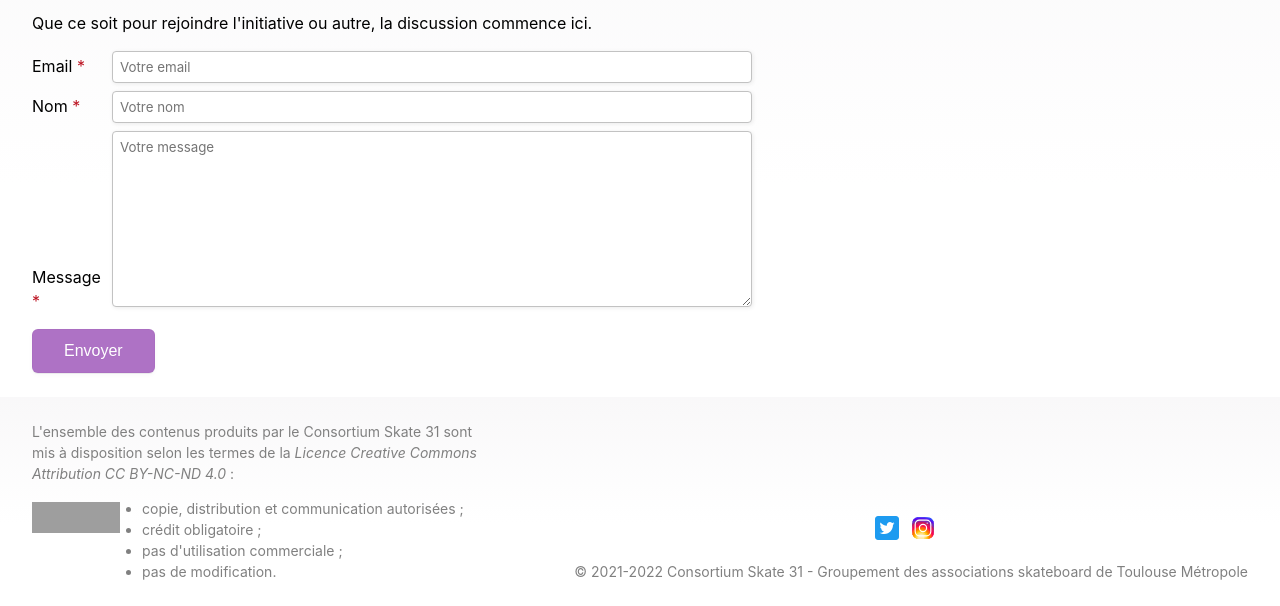
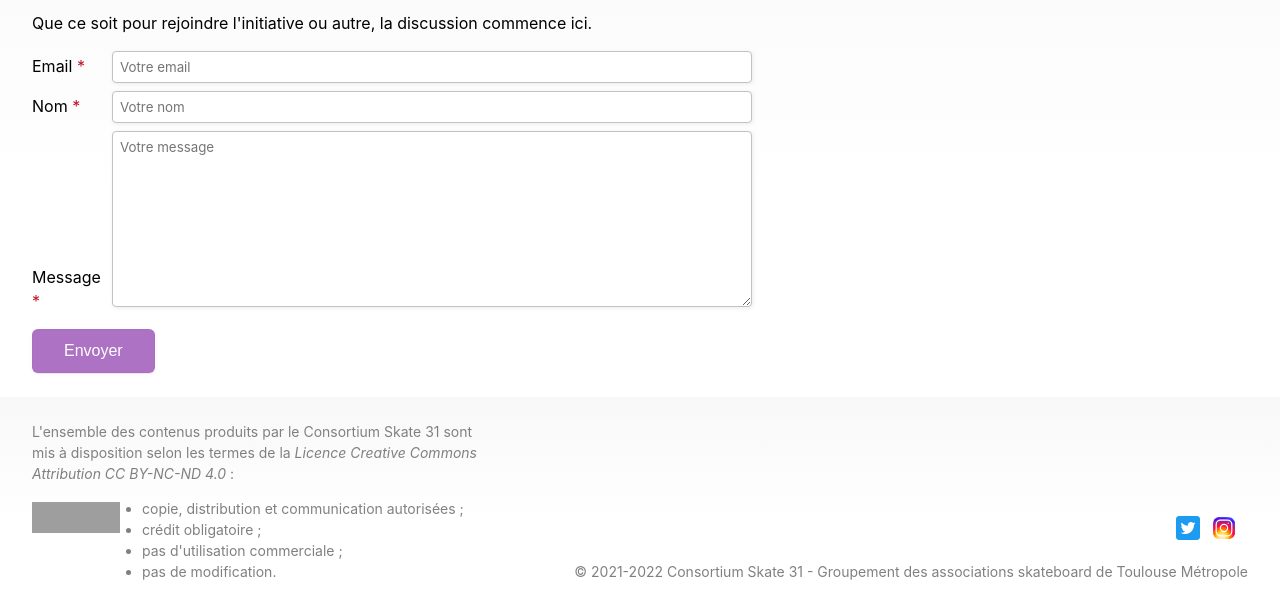
Before and after one commit to alexdruhet/consortiumskate31, a Gatsby site: page /contact in a window 1280 px wide. Shown: the part 269-875 px from the top of the page. Built offline with nearby package versions, Linux system fonts and the light colour scheme; Gatsby itself is replaced by a stand-in of ours; grey boxes are pictures that could not be loaded.

Commit message:
fix: social items alignement

```diff
--- a/src/components/commons.css
+++ b/src/components/commons.css
@@ -99,8 +99,7 @@ a.active {
   margin: 0 0 1rem;
   padding: 0;
   list-style: none;
-  display: flex;
-  justify-content: center
+  display: block;
 }
 
 .social li {
--- a/src/components/footer.module.css
+++ b/src/components/footer.module.css
@@ -9,6 +9,7 @@
   padding: var(--vspace) var(--hspace);
 }
 
+.right,
 .copyright {
   text-align: center;
 }
```
